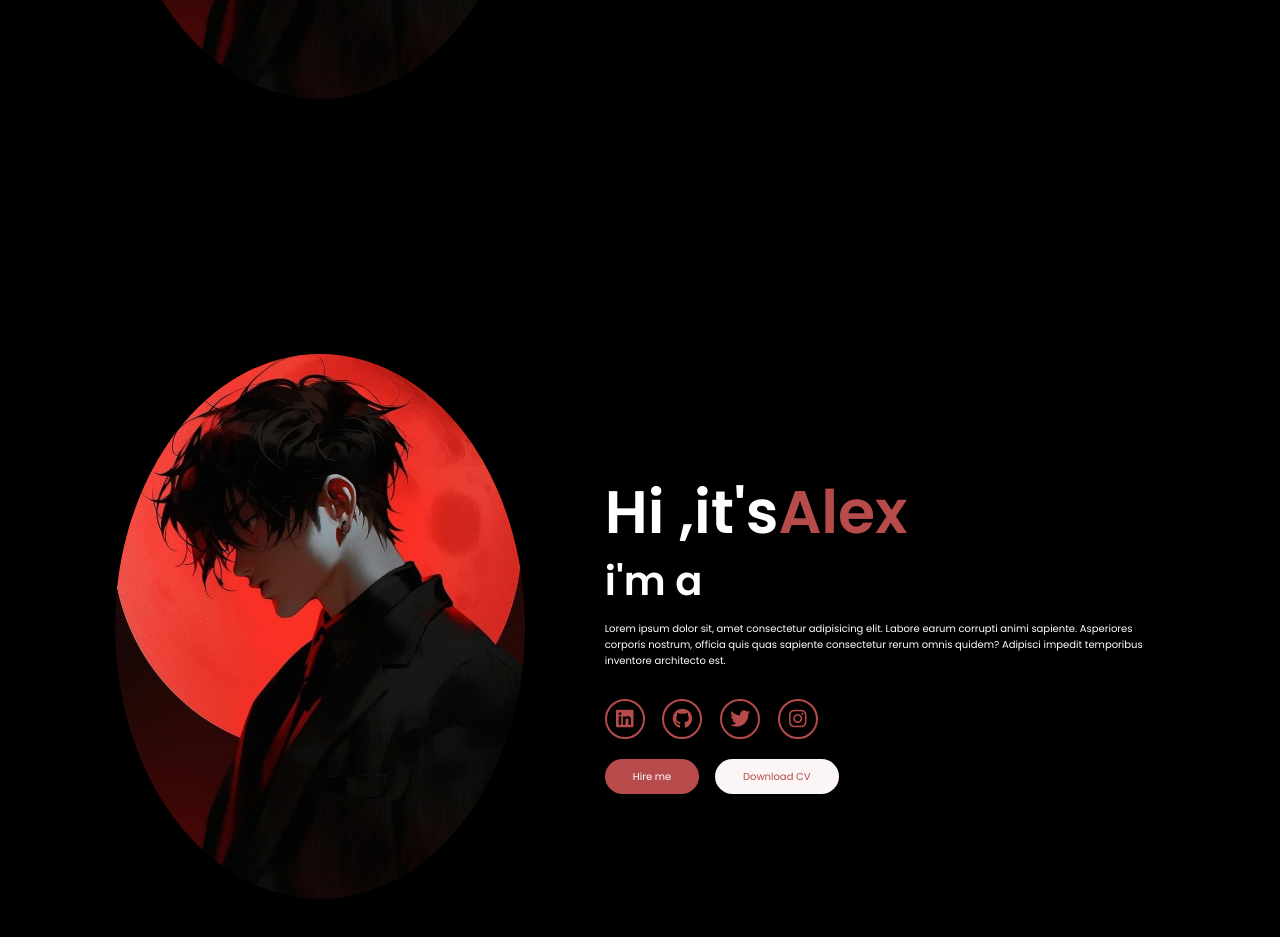
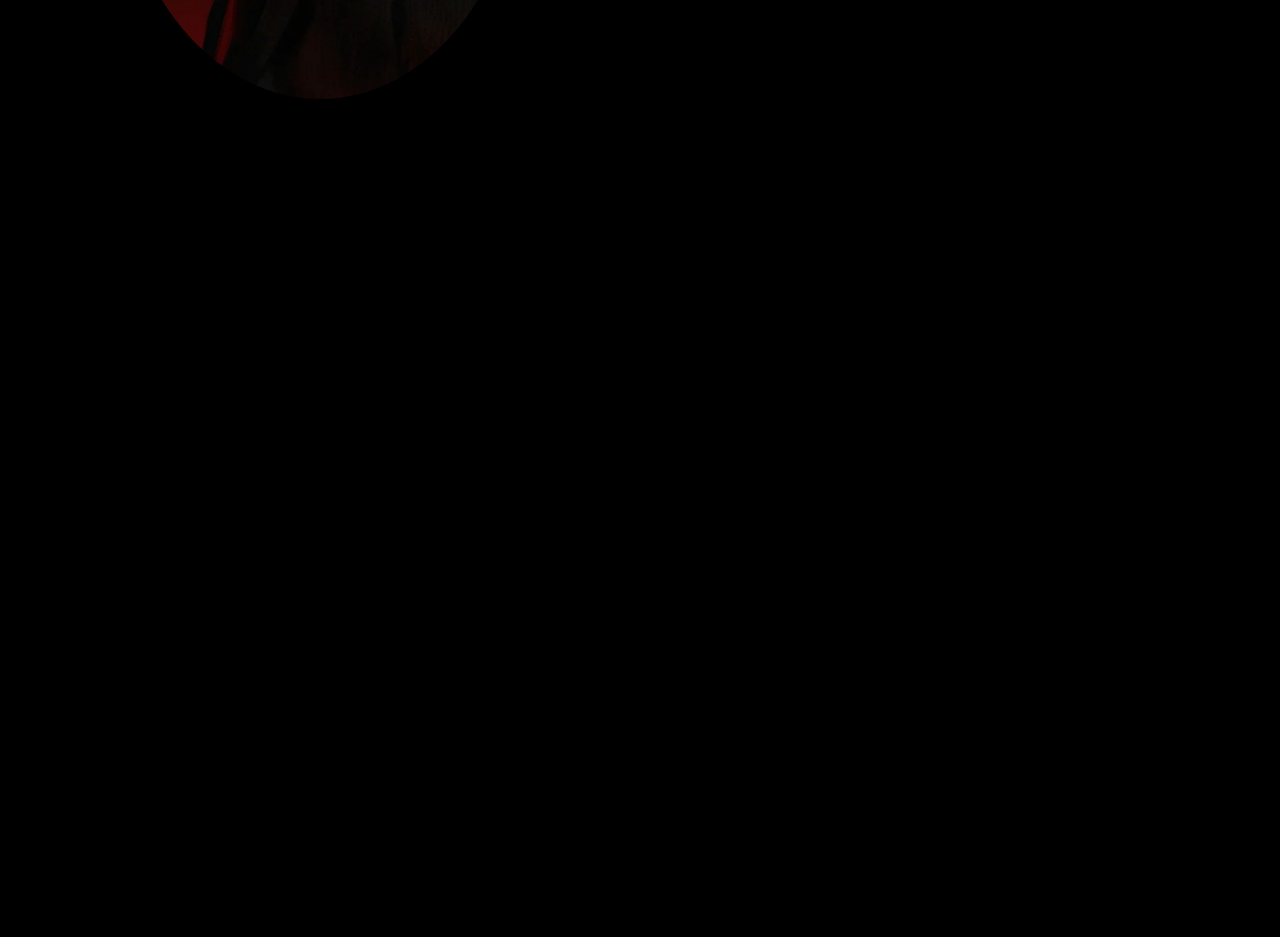
Before and after one commit to haifaabh/portfolio-example, a plain HTML site: page index.html in a window 1280 px wide. Shown: the part 571-1508 px from the top of the page. After the commit the page ends 800 px from the top, so only its background shows below. Drawn offline with Linux system fonts and the light colour scheme.

Commit message:
second commit

```diff
--- a/index.html
+++ b/index.html
@@ -35,23 +35,6 @@
             <a href="#" class="btn2">Download CV</a>
         </div>
     </section>
-    <section class="home">
-        <div class="home-img">
-            <img src="main.jpg" alt="">
-        </div>
-        <div class="home-content">
-            <h1>Hi ,it's<span>Alex</span></h1>
-            <h3 class="typing-text">i'm a <span></span></h3>
-            <p>Lorem ipsum dolor sit, amet consectetur adipisicing elit. Labore earum corrupti animi sapiente. Asperiores corporis nostrum, officia quis quas sapiente consectetur rerum omnis quidem? Adipisci impedit temporibus inventore architecto est.</p>
-            <div class="social-icons">
-                <a href="#" class="fa-brands fa-linkedin"></a>
-                <a href="#" class="fa-brands fa-github"></a>
-                <a href="#" class="fa-brands fa-twitter"></a>
-                <a href="#" class="fa-brands fa-instagram"></a>
-            </div>
-            <a href="#" class="btn">Hire me</a>
-            <a href="#" class="btn2">Download CV</a>
-        </div>
-    </section>
+
 </body>
 </html>
```
